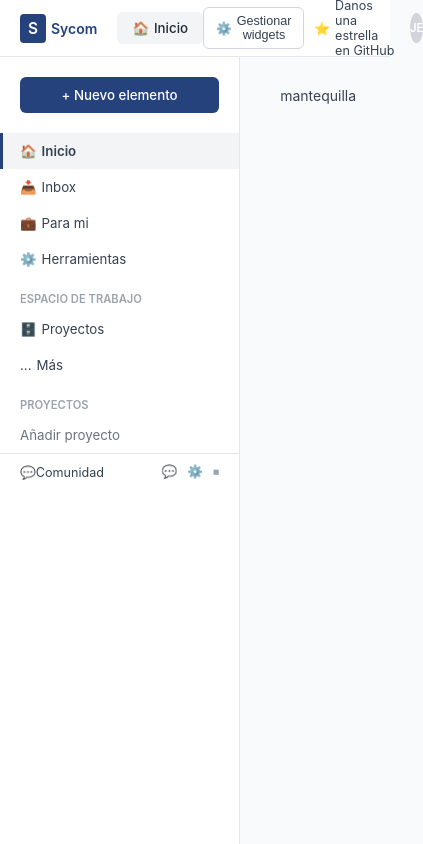
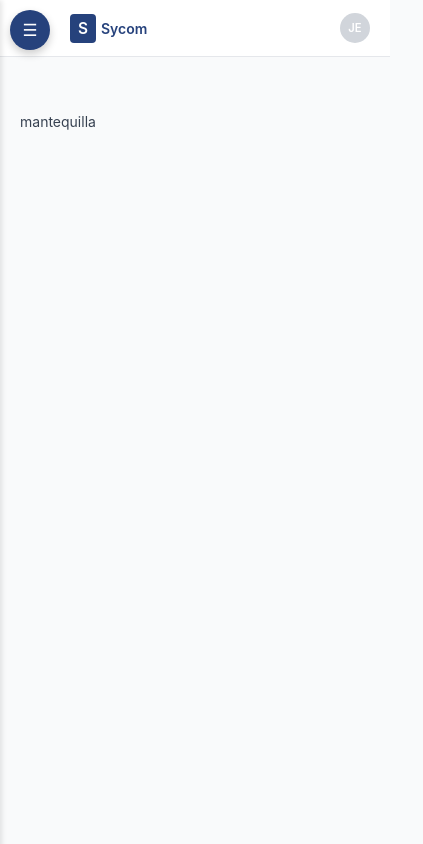
Before and after one commit to jascalona/v2, a React (Vite) app: page /init in a window 390 px wide. Shown: the whole page, 423 px wide, since content can reach past the window. Built offline with nearby package versions, Linux system fonts and the light colour scheme.

Commit message:
se agregaron los estilos responsivos para el layout

```diff
--- a/src/assets/css/App.css
+++ b/src/assets/css/App.css
@@ -1,27 +1,19 @@
 /* styles.css */
-/*
-Color button: background-color: rgb(38, 66, 124);
-
-*/
-
-
-/* --- Estilos Globales y Layout Principal --- */
 body {
   margin: 0;
   font-family: -apple-system, BlinkMacSystemFont, "Segoe UI", Roboto, "Helvetica Neue", Arial, "Noto Sans", sans-serif;
   background-color: #f9fafb;
-  /* Fondo de la app fuera del contenido */
   color: #374151;
   font-size: 14px;
+  overflow: hidden;
 }
 
 .app-container {
   display: flex;
   flex-direction: column;
-  min-height: 100vh;
+  height: 100vh;
 }
 
-/* --- Navbar Superior --- */
 .top-navbar {
   display: flex;
   justify-content: space-between;
@@ -37,7 +29,6 @@ body {
   align-items: center;
   font-weight: 600;
   color: rgb(38, 66, 124);
-  /* Color verde del logo */
 }
 
 .logo-icon {
@@ -123,6 +114,7 @@ body {
 .main-layout {
   display: flex;
   flex: 1;
+  overflow: hidden;
 }
 
 .content-area {
@@ -130,7 +122,6 @@ body {
   padding: 30px 40px;
   overflow-y: auto;
   background-color: #f9fafb;
-  /* Color de fondo del área de contenido */
 }
 
 /* --- Barra Lateral (Sidebar) --- */
@@ -141,7 +132,8 @@ body {
   padding: 20px 0 10px;
   display: flex;
   flex-direction: column;
-
+  height: 100%;
+  overflow-y: auto;
 }
 
 .sidebar-header {
@@ -206,9 +198,7 @@ body {
   background-color: #f3f4f6;
   font-weight: 600;
   border-left: 3px solid rgb(38, 66, 124);
-  /* Indicador de selección */
   padding-left: 17px;
-  /* Compensa el ancho del borde */
 }
 
 .nav-item:not(.active) a:hover {
@@ -258,7 +248,6 @@ body {
 }
 
 /* --- Dashboard Content (Contenido Central) --- */
-
 .dashboard-content {
   max-width: 1200px;
   margin: 0 auto;
@@ -268,13 +257,11 @@ body {
   margin-bottom: 30px;
 }
 
-/*COLOR DE FONDO SOLO PARA ETIQUETA FONDO*/
 .fondo{
-  background: rgb(40, 58, 95);;
+  background: rgb(40, 58, 95);
   padding: 25px;
   border-radius: 20px;
 }
-
 
 .content-header h2 {
   font-size: 2em;
@@ -295,7 +282,6 @@ body {
   font-size: 1.2em;
 }
 
-/* Sección General */
 .section {
   margin-bottom: 40px;
 }
@@ -313,7 +299,6 @@ body {
   color: #1f2937;
 }
 
-/* Botones de la Sección */
 .dismiss-button {
   background: none;
   border: none;
@@ -332,7 +317,6 @@ body {
   background: none;
   border: 1px solid #d1d5db;
   color: #3b82f6;
-  /* Color azul para el link */
   padding: 8px 15px;
   border-radius: 6px;
   cursor: pointer;
@@ -348,7 +332,6 @@ body {
 .quick-start-cards {
   display: grid;
   grid-template-columns: repeat(2, 1fr);
-  /* 2 columnas */
   gap: 20px;
 }
 
@@ -367,13 +350,10 @@ body {
   box-shadow: 0 4px 12px rgba(0, 0, 0, 0.05);
 }
 
-
-
 .card-icon-container {
   width: 36px;
   height: 36px;
   background-color: #f3f4f6;
-  /* Gris muy claro para el fondo */
   border-radius: 50%;
   display: flex;
   justify-content: center;
@@ -406,7 +386,6 @@ body {
   font-weight: 500;
   font-size: 0.9em;
   color: #3b82f6;
-  /* Azul */
   background: none;
   border: none;
   padding: 0;
@@ -419,7 +398,6 @@ body {
 .primary-button.link-style:hover {
   text-decoration: underline;
 }
-
 
 /* --- Estados Vacíos (Empty States) --- */
 .empty-state {
@@ -450,3 +428,76 @@ body {
   cursor: pointer;
   font-size: 0.9em;
 }
+
+/* --- Estilos para el Botón Flotante (Sidebar Toggle) --- */
+.sidebar-toggle-button {
+  display: none;
+  position: fixed;
+  top: 10px;
+  left: 10px;
+  z-index: 1001;
+  width: 40px;
+  height: 40px;
+  background-color: rgb(38, 66, 124);
+  color: white;
+  border: none;
+  border-radius: 50%;
+  box-shadow: 0 4px 8px rgba(0, 0, 0, 0.2);
+  cursor: pointer;
+  font-size: 1.2em;
+  justify-content: center;
+  align-items: center;
+}
+
+/* --- Media Query para Responsividad --- */
+@media (max-width: 768px) {
+
+  /* Mostrar Botón Flotante y Ocultar elementos de Navbar innecesarios */
+  .sidebar-toggle-button {
+    display: flex;
+  }
+
+  .logo-section {
+    margin-left: 50px;
+  }
+
+  .navbar-links,
+  .navbar-button,
+  .navbar-star-link {
+    display: none;
+  }
+
+  /* Ajuste del Layout Principal */
+  .main-layout {
+    flex-direction: column;
+  }
+
+  /* Estilos del Sidebar en Móvil */
+  .sidebar {
+    position: fixed;
+    top: 0;
+    left: 0;
+    width: 100%;
+    max-width: 300px;
+    height: 100vh;
+    z-index: 1000;
+    transform: translateX(-100%);
+    transition: transform 0.3s ease-in-out;
+    box-shadow: 2px 0 5px rgba(0, 0, 0, 0.1);
+    border-right: none;
+  }
+
+  .sidebar.is-open {
+    transform: translateX(0);
+  }
+
+  /* Ajuste del Área de Contenido */
+  .content-area {
+    width: 100%;
+    margin-left: 0;
+    padding: 20px;
+    padding-top: 56px;
+    height: 100%;
+    overflow-y: auto;
+  }
+}
--- a/src/interface/structure/layout.tsx
+++ b/src/interface/structure/layout.tsx
@@ -1,13 +1,31 @@
 // Layout.tsx
-import React from 'react';
+import React, { useState } from 'react'; // Importar useState
 import { Link, Outlet, useLocation } from "react-router-dom";
 import Sidebar from './sidebar';
 import Main from './main_interface';
 import '../../assets/css/App.css'
 
 const Layout: React.FC = () => {
+  // Estado para controlar la visibilidad del sidebar
+  const [isSidebarOpen, setIsSidebarOpen] = useState(false);
+
+  // Función para alternar la visibilidad
+  const toggleSidebar = () => {
+    setIsSidebarOpen(!isSidebarOpen);
+  };
+
   return (
     <div className="app-container">
+      {/* Botón Flotante para Móvil (Hamburguesa) */}
+      <button
+        className={`sidebar-toggle-button ${isSidebarOpen ? 'is-open' : ''}`}
+        onClick={toggleSidebar}
+      >
+        <span className="icon">
+          {isSidebarOpen ? '✕' : '☰'} {/* Cambia el ícono al abrir/cerrar */}
+        </span>
+      </button>
+
       {/* Navbar Superior*/}
       <div className="top-navbar">
         <div className="logo-section">
@@ -22,14 +40,16 @@ const Layout: React.FC = () => {
             <span className="nav-icon">⚙️</span> Gestionar widgets
           </button>
           <a href="#" className="navbar-star-link">
-            <span className="nav-icon">⭐️</span> Danos una estrella en GitHub
+            <span className="nav-icon">⭐️</span> Despues vemos que ponemos aca
           </a>
           <span className="profile-icon">JE</span>
         </div>
       </div>
 
       <div className="main-layout">
-        <Sidebar />
+        {/* Pasar el estado y el toggle al Sidebar para que sepa si debe mostrarse */}
+        <Sidebar isOpen={isSidebarOpen} toggleSidebar={toggleSidebar} />
+
         <div className="content-area">
           <Outlet />
         </div>
--- a/src/interface/structure/sidebar.tsx
+++ b/src/interface/structure/sidebar.tsx
@@ -1,32 +1,41 @@
+// Sidebar.tsx
 import { Link, Outlet, useLocation } from "react-router-dom";
 import React from 'react';
 import '../../assets/css/App.css'
 
-const Sidebar: React.FC = () => {
+// Definir las props del componente Sidebar
+interface SidebarProps {
+  isOpen: boolean;
+  toggleSidebar: () => void;
+}
+
+// Actualizar la firma del componente para aceptar las props
+const Sidebar: React.FC<SidebarProps> = ({ isOpen, toggleSidebar }) => {
   return (
-    <div className="sidebar">
+    // Aplicar la clase 'is-open' si isOpen es true
+    <div className={`sidebar ${isOpen ? 'is-open' : ''}`}>
       {/* Sección Superior de Búsqueda y Creación */}
       <div className="sidebar-header">
         <a href="#" className="create-button">
           <span className="icon">+</span> Nuevo elemento
         </a>
-
       </div>
 
       {/* Menú Principal */}
       <nav className="sidebar-nav">
         <ul>
           <li className="nav-item active">
-            <Link to="home"><span className="nav-icon">🏠</span> Inicio</Link>
+            <Link to="home" onClick={toggleSidebar}><span className="nav-icon">🏠</span> Inicio</Link> {/* Agregamos onClick */}
           </li>
           <li className="nav-item">
-            <Link to="inbox"><span className="nav-icon">📥</span> Inbox</Link>
+            <Link to="inbox" onClick={toggleSidebar}><span className="nav-icon">📥</span> Inbox</Link>
+          </li>
+          {/* ... otros elementos del menú ... */}
+          <li className="nav-item has-dropdown">
+            <Link to="activities" onClick={toggleSidebar}><span className="nav-icon">💼</span> Para mi</Link>
           </li>
           <li className="nav-item has-dropdown">
-            <Link to="activities"><span className="nav-icon">💼</span> Para mi</Link>
-          </li>
-          <li className="nav-item has-dropdown">
-            <Link to="setting"><span className="nav-icon">⚙️</span> Herramientas</Link>
+            <Link to="setting" onClick={toggleSidebar}><span className="nav-icon">⚙️</span> Herramientas</Link>
           </li>
         </ul>
 
@@ -34,16 +43,16 @@ const Sidebar: React.FC = () => {
 
         <ul>
           <li className="nav-item">
-            <Link to="project"><span className="nav-icon">🗄️</span> Proyectos</Link>
+            <Link to="project" onClick={toggleSidebar}><span className="nav-icon">🗄️</span> Proyectos</Link>
           </li>
           <li className="nav-item has-dropdown">
-            <Link to="mas.."><span className="nav-icon">...</span> Más</Link>
+            <Link to="mas.." onClick={toggleSidebar}><span className="nav-icon">...</span> Más</Link>
           </li>
         </ul>
 
         <div className="nav-separator">Proyectos</div>
         <div className="add-project">
-          <Link to="new_project">Añadir proyecto</Link>
+          <Link to="new_project" onClick={toggleSidebar}>Añadir proyecto</Link>
         </div>
       </nav>
 
```
